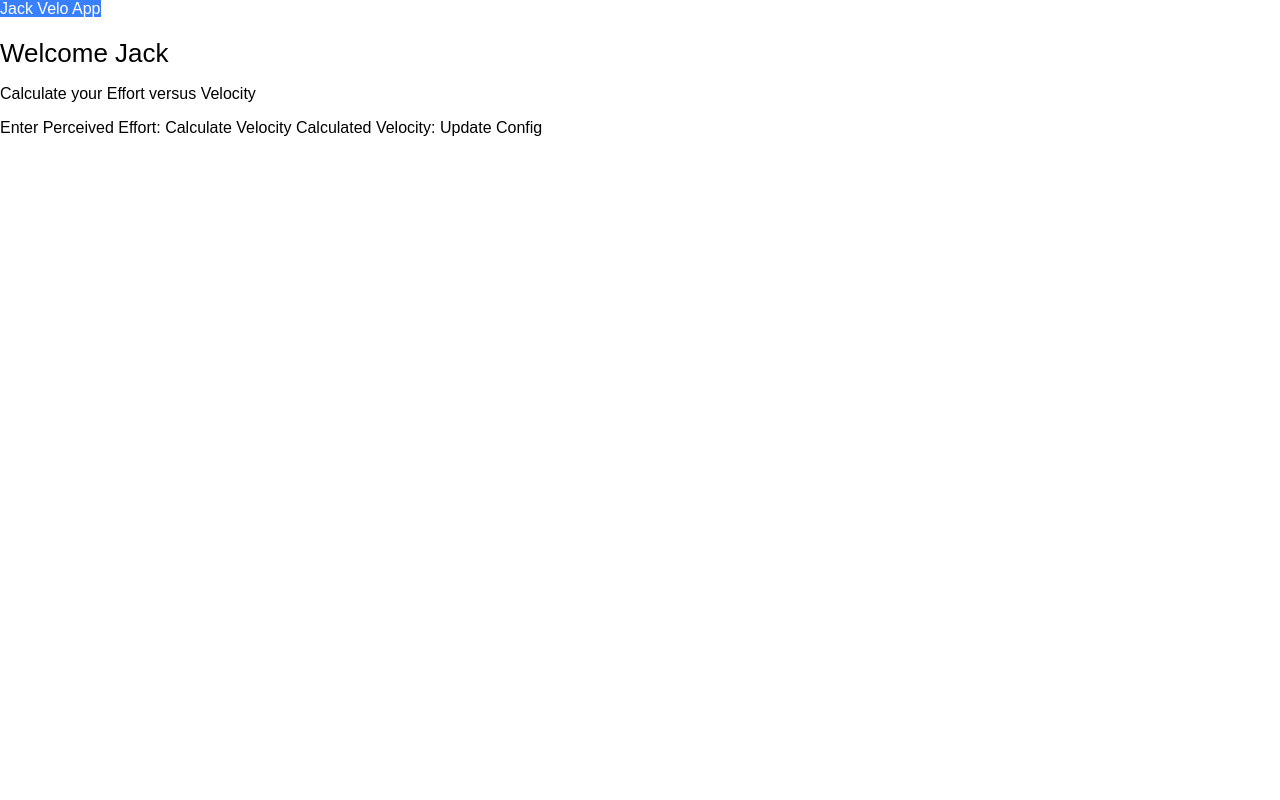
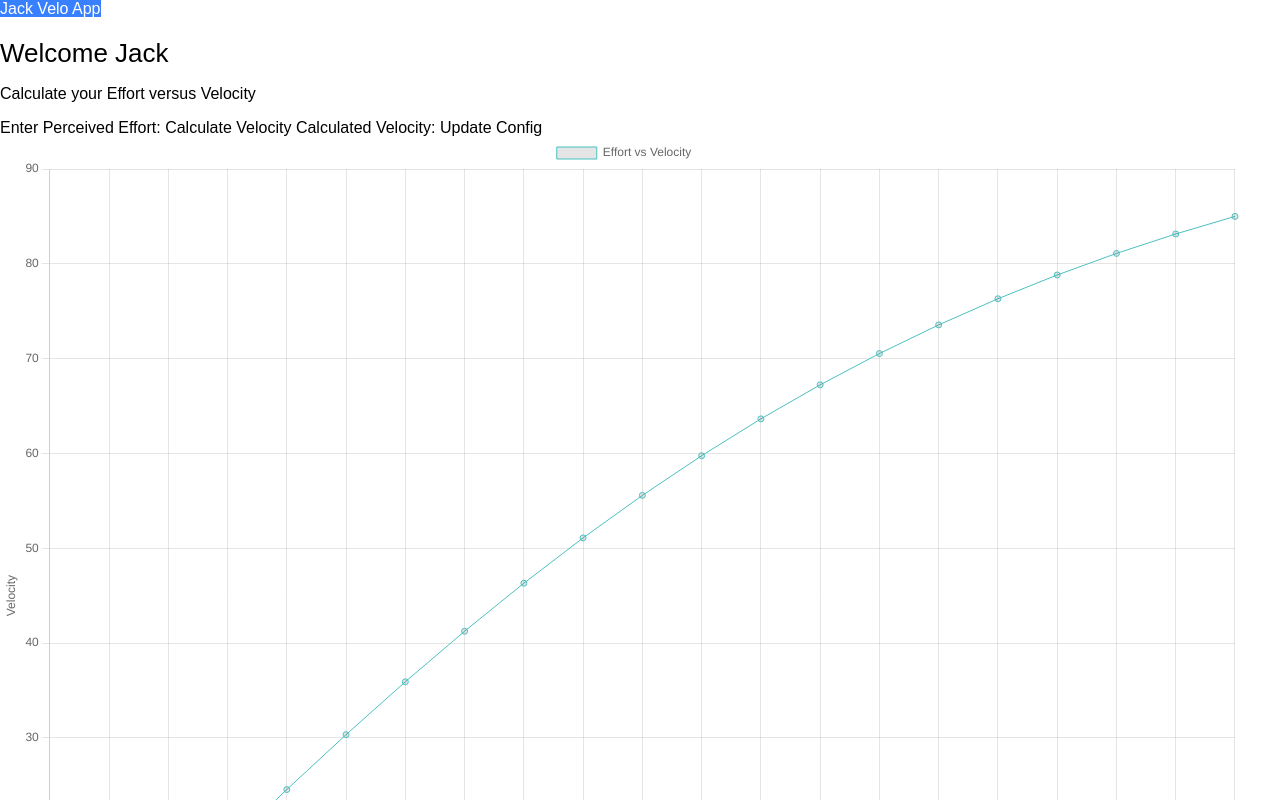
Before and after one commit to kevin-brown-prog/jack-effort, a website: page app/public/index.html in a window 1280 px wide. Drawn offline with nearby package versions, Linux system fonts and the light colour scheme.

Commit message:
added plot

```diff
--- a/app/public/index.html
+++ b/app/public/index.html
@@ -18,7 +18,7 @@
             <h1>Welcome Jack</h1>
             <p>Calculate your Effort versus Velocity</p>
             <ion-item>
-                <ion-label >Enter Perceived Effort:</ion-label>
+                <ion-label>Enter Perceived Effort:</ion-label>
                 <ion-input id="effortInput" type="number" value="80"></ion-input>
             </ion-item>
             <ion-button expand="full" onclick="calculateVelocity()">Calculate Velocity</ion-button>
@@ -29,9 +29,13 @@
             <ion-item>
                 <ion-button expand="full" href="config.html">Update Config</ion-button>
             </ion-item>
+
+                <canvas id="effortVelocityChart" width="1024" height="768"></canvas>
+
         </ion-content>
     </ion-app>
     <script src="https://cdn.jsdelivr.net/npm/@ionic/core/dist/ionic/ionic.js"></script>
+    <script src="https://cdn.jsdelivr.net/npm/chart.js"></script>
     <script src="js/app.js"></script>
 </body>
 </html>
--- a/app/public/js/app.js
+++ b/app/public/js/app.js
@@ -21,6 +21,39 @@ document.addEventListener('DOMContentLoaded', function() {
     if (effortInput) {
         effortInput.value = 80;
     }
+
+    // Initialize the chart
+    const ctx = document.getElementById('effortVelocityChart').getContext('2d');
+    window.effortVelocityChart = new Chart(ctx, {
+        type: 'line',
+        data: {
+            labels: [],
+            datasets: [{
+                label: 'Effort vs Velocity',
+                data: [],
+                borderColor: 'rgba(75, 192, 192, 1)',
+                borderWidth: 1,
+                fill: false
+            }]
+        },
+        options: {
+            scales: {
+                x: {
+                    title: {
+                        display: true,
+                        text: 'Perceived Effort'
+                    }
+                },
+                y: {
+                    title: {
+                        display: true,
+                        text: 'Velocity'
+                    }
+                }
+            }
+        }
+    });
+    createChart();
 });
 
 function calculateVelocity() {
@@ -32,14 +65,32 @@ function calculateVelocity() {
         const linerization = config.linerization || 2.5;
         const max_velo = config.max_velo || 85;
         const effortNormalized = effort / 100 * linerization;
-
         const max_sigmoid_output = 1 / (1 + Math.exp(-linerization)) - 0.5;
-
-
 
         const velocity = (1 / (1 + Math.exp(-effortNormalized)) - 0.5) / max_sigmoid_output * max_velo;
         velocityOutput.textContent = velocity.toFixed(2);
+
+        // Update the chart
+
     } else {
         velocityOutput.textContent = 'Please enter a valid effort.';
     }
 }
+
+function createChart()
+{
+
+    const linerization = config.linerization || 2.5;
+    const max_velo = config.max_velo || 85;
+
+    const max_sigmoid_output = 1 / (1 + Math.exp(-linerization)) - 0.5;
+    for(let i = 0; i <= 100; i+=5){
+        let effort = i;
+        const effortNormalized = effort / 100 * linerization;
+        const velocity = (1 / (1 + Math.exp(-effortNormalized)) - 0.5) / max_sigmoid_output * max_velo;
+
+        window.effortVelocityChart.data.labels.push(effort);
+        window.effortVelocityChart.data.datasets[0].data.push(velocity);
+        window.effortVelocityChart.update();
+    }
+}
```
